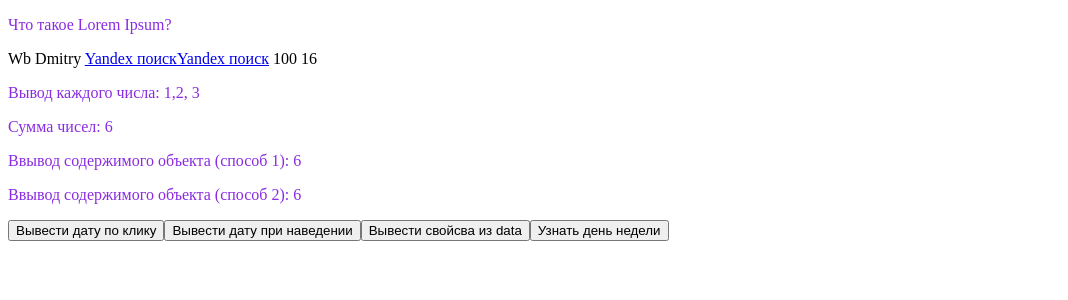
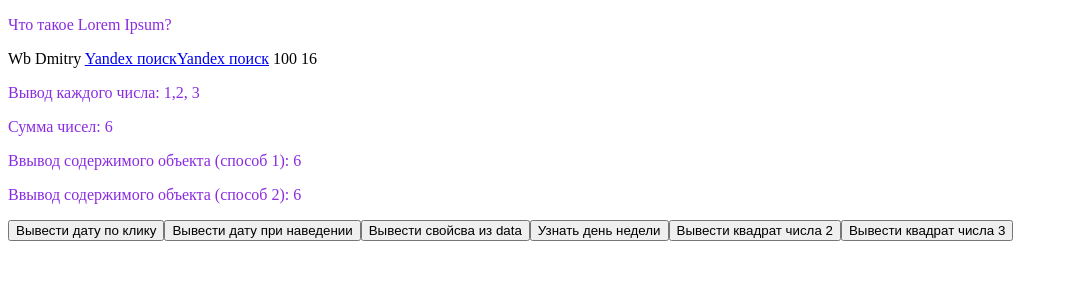
Before and after one commit to WbDmitry/vue3-training, a Vue app: page / in a window 1280 px wide. Shown: the top 300 px of the page, without its empty margins (0-1068 px from the left). Built offline with nearby package versions, Linux system fonts and the light colour scheme.

Commit message:
Добавил вывод квадрат чисел при нажатии на кнопку

```diff
--- a/src/App.vue
+++ b/src/App.vue
@@ -18,11 +18,12 @@ export default {
 			let currentDate = new Date();
 			alert(currentDate)
 		},
+
 		getUserInfo: function () {
 			alert(`User: ${this.lastName}.${this.firstName}`)
 		},
 
-		getDayAlerts: function (params) {
+		getDayAlerts: function () {
 			let numDay = this.getDayOfTheWeek(
 				Number(
 					prompt("Введите число от 1 до 7")
@@ -45,6 +46,10 @@ export default {
 				case 7: return "Воскресенье"
 				default: return "Вы ввели неправильное число"
 			}
+		},
+
+		outputTheSquareOfNumber: function (num) {
+			return alert(num ** 2);
 		}
 	}
 }
@@ -67,6 +72,8 @@ export default {
 	<button @mouseover="getCurrentDate">Вывести дату при наведении</button>
 	<button @click="getUserInfo">Вывести свойсва из data</button>
 	<button @click="getDayAlerts">Узнать день недели</button>
+	<button @click="outputTheSquareOfNumber(2)">Вывести квадрат числа 2</button>
+	<button @click="outputTheSquareOfNumber(3)">Вывести квадрат числа 3</button>
 </template>
 
 <style>
```
